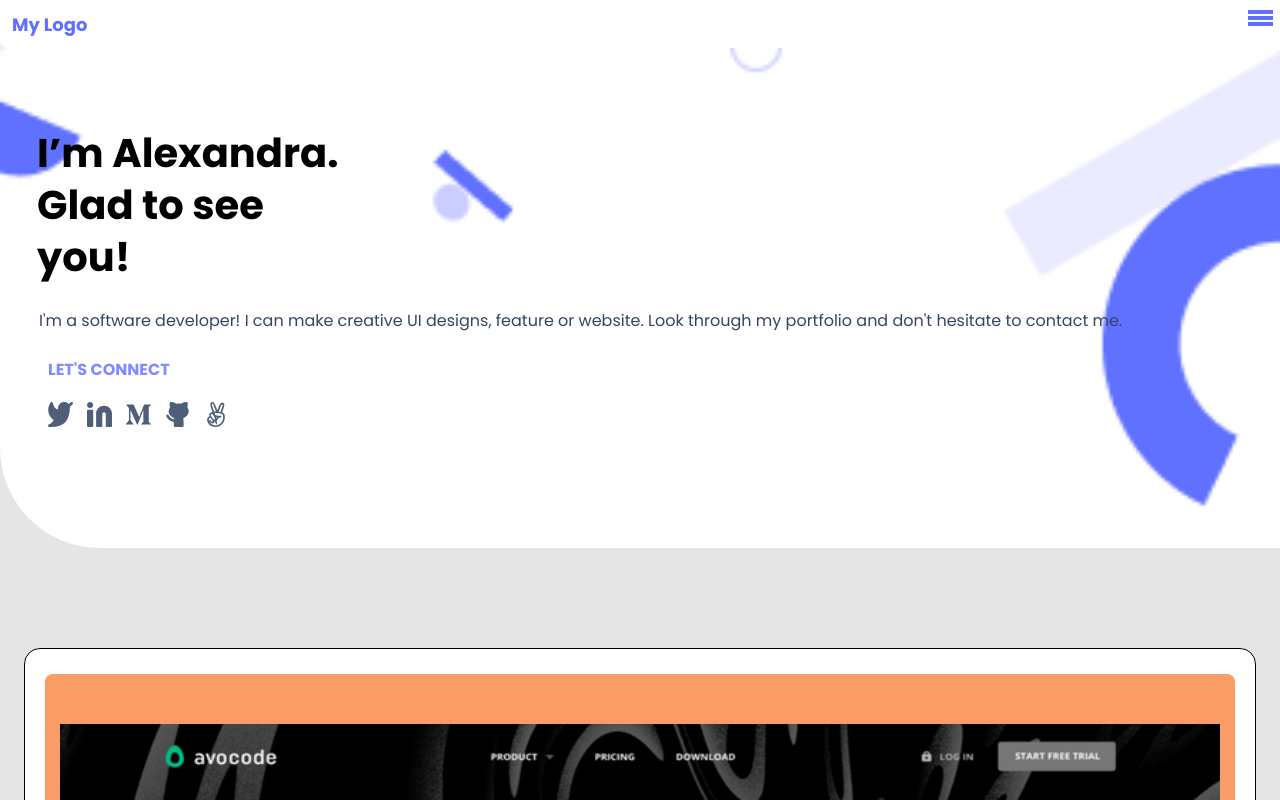
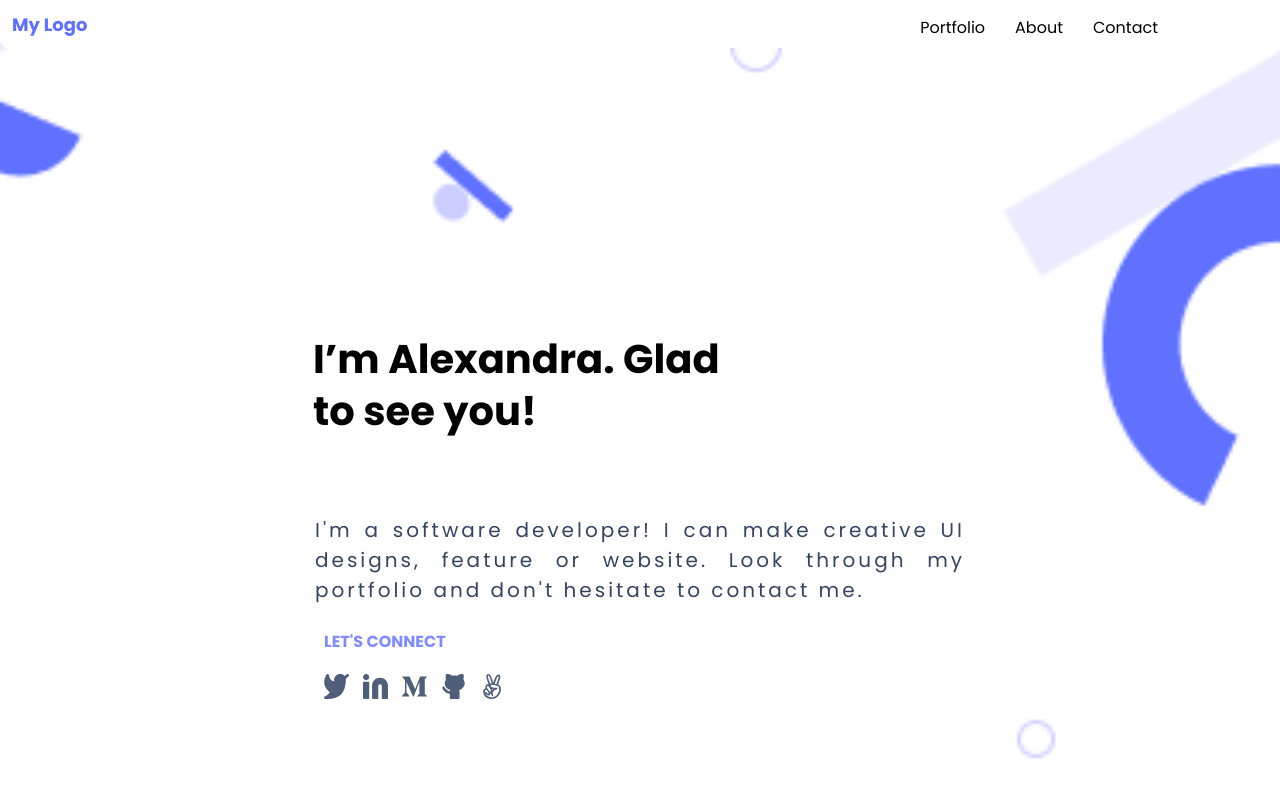
Before and after one commit to horairahsaleem/Portfolio, a website: page index.html in a window 1280 px wide. Shown: the top 800 px of the page. Drawn offline with Linux system fonts and the light colour scheme.

Commit message:
Adding responsiveness for header+headline section

```diff
--- a/index.html
+++ b/index.html
@@ -8,23 +8,28 @@
     <meta name="viewport" content="width=device-width, initial-scale=1.0">
 
     <link rel="stylesheet" href="main.css">
+    <link rel="stylesheet" href="mediaQuery.css">
     <title>Portfolio</title>
 </head>
 <body>
 
     <header>
+        <!-- Header toolbar -->
         <nav>
           <div class="content header-toolbar-container">
-                   <div class="logo_box">
-                       <div class="logo">
-                           <a class="logo_main" href="#intro-section">My Logo</a>
+            <div class="logo-container">
+              <div class="logo-item">
+                <a class="logo" href="#intro-section">My Logo</a>
               </div>
             </div>
-                   <div class="Menu">
-                       <ul class="Menu1">
-                           <li  class="line"><a href="#"></a></li>
-                           <li  class="line"><a href="#"></a></li>
-                           <li  class="line"><a href="#"></a></li>
+            <div class="menu-container">
+              <ul class="menu-item">
+                <li id="line" class="line-1"><a href="#"></a></li>
+                <li id="line" class="line-2"><a href="#"></a></li>
+                <li id="line" class="line-3"><a href="#"></a></li>
+                <li class="menu-links">Portfolio</li>
+                <li class="menu-links">About</li>
+                <li class="menu-links">Contact</li>
               </ul>
             </div>
           </div>
@@ -53,7 +58,7 @@
                    <div class="networkBox">
                        <ul class="networkItems">
                            <li class="icon"><a class="PIC twitter" href="#"></a></li>
-                           <li class="icon"><a class="PIC linkedlin" href="#"></a></li>
+                           <li class="icon"><a class="PIC linkedin" href="#"></a></li>
                            <li class="icon"><a class="PIC medium" href="#"></a></li>
                            <li class="icon"><a class="PIC github" href="#"></a></li>
                            <li class="icon"><a class="PIC peace" href="#"></a></li>
--- a/main.css
+++ b/main.css
@@ -15,22 +15,19 @@ body {
   background-color: #fff;
 }
 
-.logo_main {
-  color: #6070ff;
-  font-size: 18px;
-  line-height: 25px;
-  text-decoration: none;
-  font-weight: bold;
-  font-style: normal;
+/* Header placeholder */
+.header-toolbar-container {
+  width: 100vw;
+  height: 48px;
+  display: flex;
+  position: fixed;
+  border-bottom-left-radius: 8px;
+  border-bottom-right-radius: 8px;
+  z-index: 100;
 }
 
-.logo {
-  height: 25px;
-  padding-top: 2px;
-  cursor: pointer;
-}
-
-.logo_box {
+/* Logo container */
+.logo-container {
   width: 100px;
   height: 100%;
   padding: 10px 12px;
@@ -39,20 +36,70 @@ body {
   flex-grow: 1;
 }
 
-.header-toolbar-container {
-  position: fixed;
-  width: 100vw;
-  height: 48px;
-  border-bottom-left-radius: 8px;
-  display: flex;
+/* My logo */
+.logo-item {
+  height: 25px;
+  padding-top: 2px;
+  cursor: pointer;
 }
 
-.header_h {
-  position: fixed;
-  width: 100vw;
-  height: 48px;
-  border-bottom-left-radius: 8px;
-  border-bottom-right-radius: 8px;
+.logo {
+  color: #6070ff;
+  font-size: 18px;
+  font-style: normal;
+  line-height: 25px;
+  text-decoration: none;
+  font-weight: bold;
+  transition: transform 200ms ease-out;
+  display: inline-block;
+}
+
+.logo:hover {
+  transform: scale(1.1);
+}
+
+/* Menu container */
+.menu-container {
+  width: 100px;
+  height: 100%;
+  padding: 10px 12px;
+  display: flex;
+  justify-content: flex-end;
+  flex-grow: 1;
+}
+
+/* My menu */
+.menu-item {
+  width: 40px;
+  height: 100%;
+  display: flex;
+  flex-direction: column;
+  align-items: center;
+  gap: 2.5px;
+  padding-top: 6px;
+  cursor: pointer;
+}
+
+/* Toolbar menu layout */
+.line-1 {
+  width: 25px;
+  height: 3.5px;
+  background-color: #6070ff;
+  list-style: none;
+}
+
+.line-2 {
+  width: 25px;
+  height: 3.5px;
+  list-style: none;
+  background-color: #6070ff;
+}
+
+.line-3 {
+  width: 25px;
+  height: 3.5px;
+  list-style: none;
+  background-color: #6070ff;
 }
 
 .headlineBox {
@@ -182,7 +229,7 @@ body {
   background-image: url("assets/TI.svg");
 }
 
-.linkedlin {
+.linkedin {
   background-image: url("assets/LI.svg");
 }
 
--- /dev/null
+++ b/mediaQuery.css
@@ -0,0 +1,83 @@
+/* Hide mobile hamburguer menu */
+@media only screen and (max-width: 400px) {
+  .menu-links {
+    display: none;
+  }
+}
+
+/* Desktop query portfolio version */
+@media only screen and (min-width: 992px) {
+  #line {
+    display: none;
+  }
+
+  .menu-container {
+    height: 100%;
+    padding: 10px 12px;
+    flex-grow: 1;
+    display: flex;
+    flex-direction: row;
+  }
+
+  .menu-item {
+    display: flex;
+    width: 100%;
+    margin-right: 100px;
+    align-items: center;
+    justify-content: flex-end;
+    flex-direction: row;
+    gap: 10px;
+  }
+
+  .menu-links {
+    list-style: none;
+    margin: 0 10px;
+    transition: color 250ms ease;
+  }
+
+  .menu-links:hover {
+    color: #6070ff;
+  }
+
+  .headlineBox {
+    width: 100%;
+    display: flex;
+    flex-direction: column;
+    justify-content: center;
+    align-items: flex-start;
+    padding: 320px 300px;
+  }
+
+  .headline {
+    width: 470px;
+    height: 180px;
+    display: flex;
+    justify-content: start;
+    margin: 5px;
+  }
+
+  .headlineTitle {
+    font-style: normal;
+    font-size: 40px;
+    line-height: 52px;
+    padding: 8px;
+  }
+
+  .description {
+    font-size: 20px;
+    font-style: normal;
+    line-height: 30px;
+    letter-spacing: 3px;
+    text-align: justify;
+  }
+
+  .Item {
+    font-size: 16px;
+    font-style: normal;
+    line-height: 24px;
+  }
+
+  .link {
+    color: #7f8cff;
+  }
+}
```
Lines whose indentation alone changed are shown as unchanged.
